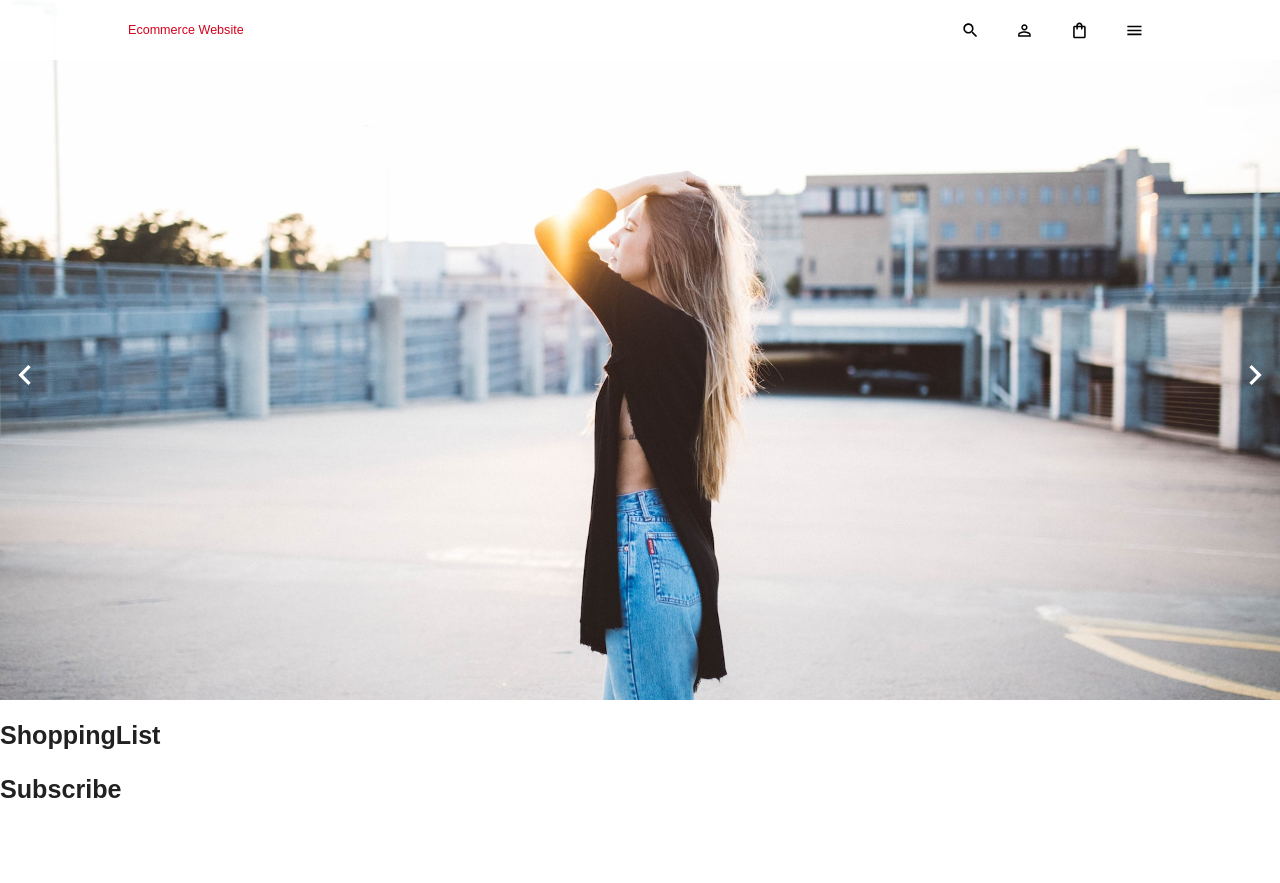
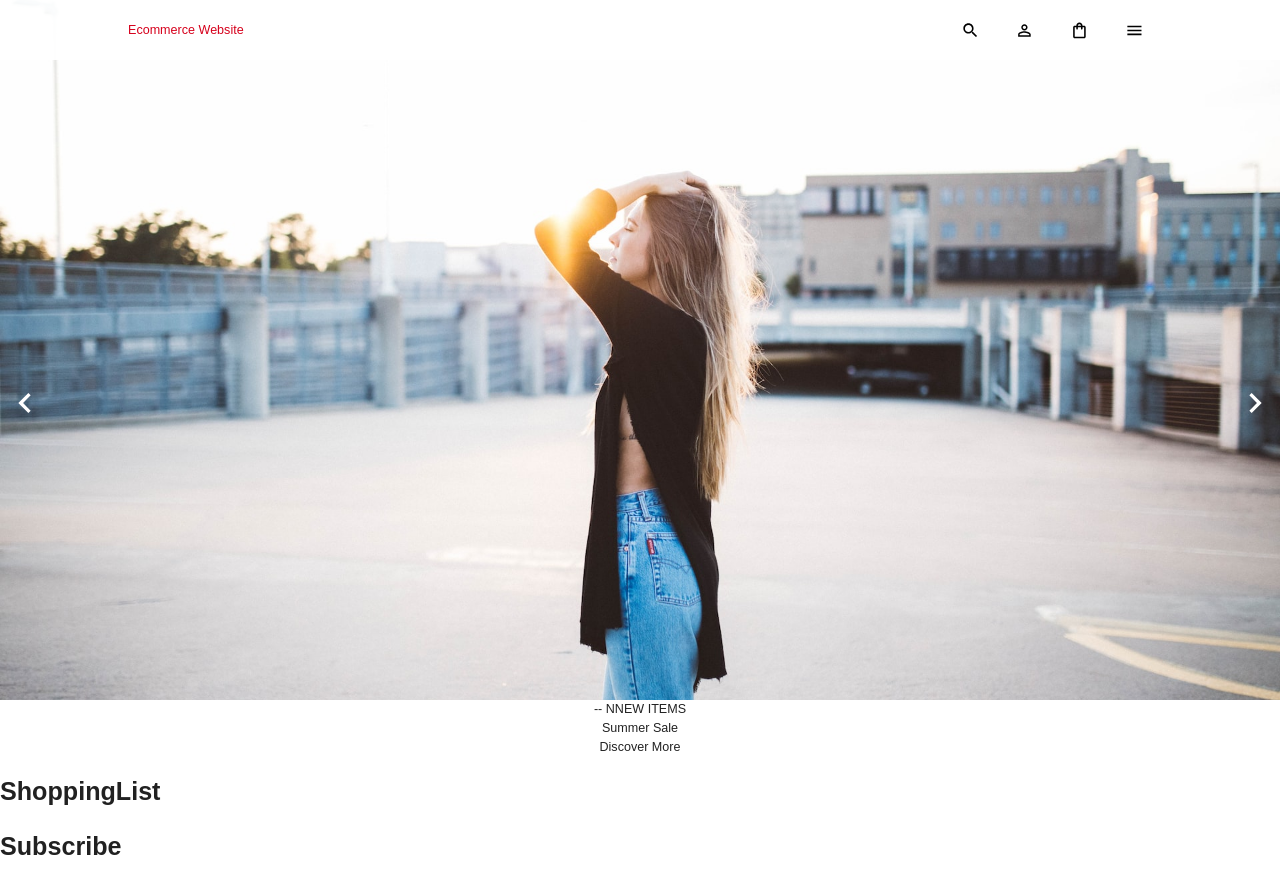
Before and after one commit to brosmar18/ecommerce-client, a React (Create React App) app: page / in a window 1280 px wide. Before the commit the page ends 826 px from the top, so only its background shows below. Built offline with nearby package versions, Linux system fonts and the light colour scheme; a web font is replaced by a local one.

Commit message:
typography items added

```diff
--- a/src/pages/Home/MainCarousel.jsx
+++ b/src/pages/Home/MainCarousel.jsx
@@ -71,6 +71,13 @@ const MainCarousel = () => {
               backgroundAttachment: 'fixed',
             }}
           />
+          <Box>
+            <Typography>-- NNEW ITEMS</Typography>
+            <Typography>Summer Sale</Typography>
+            <Typography>
+              Discover More
+            </Typography>
+          </Box>
         </Box>
       ))}
     </Carousel>
```
